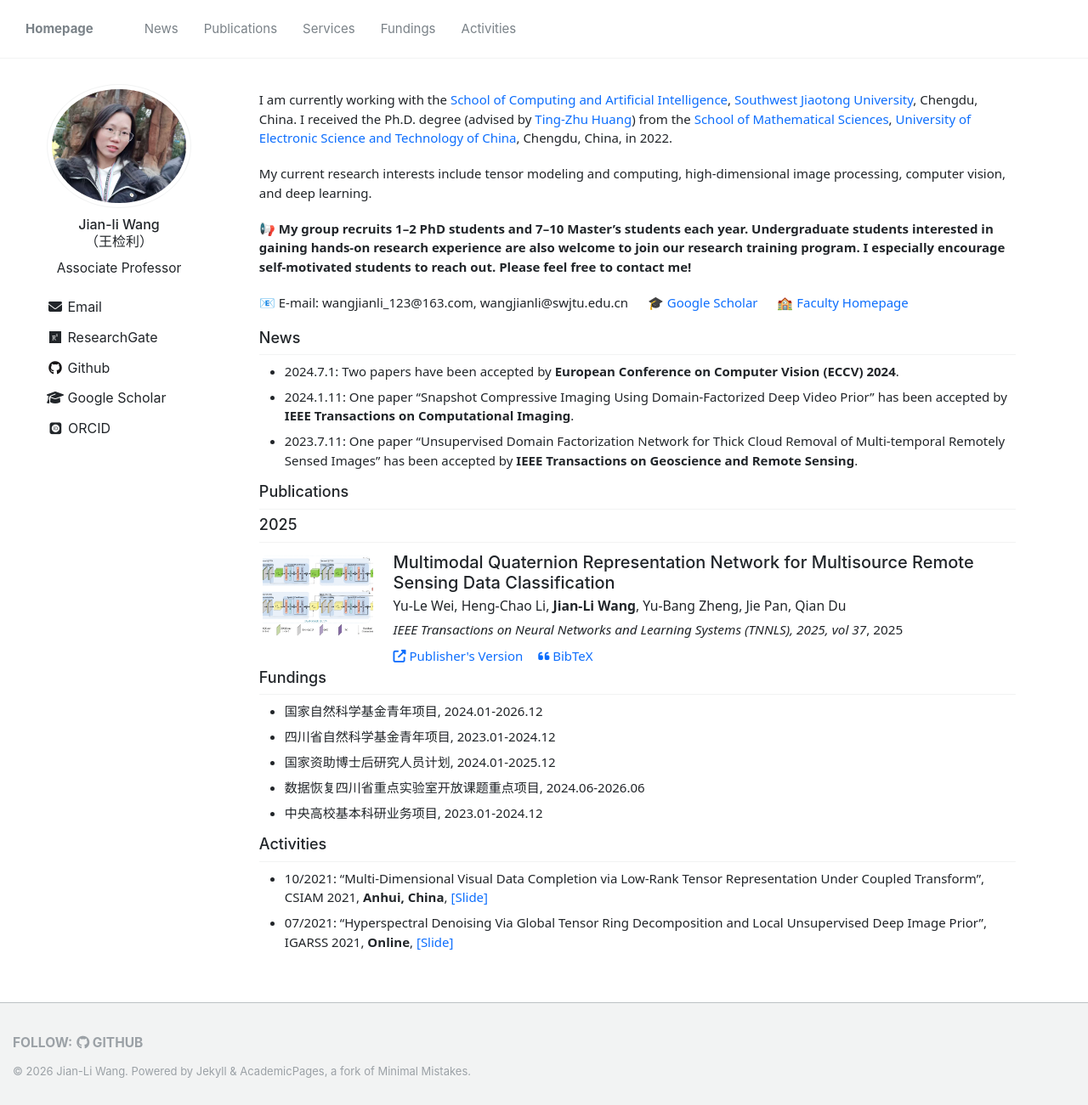
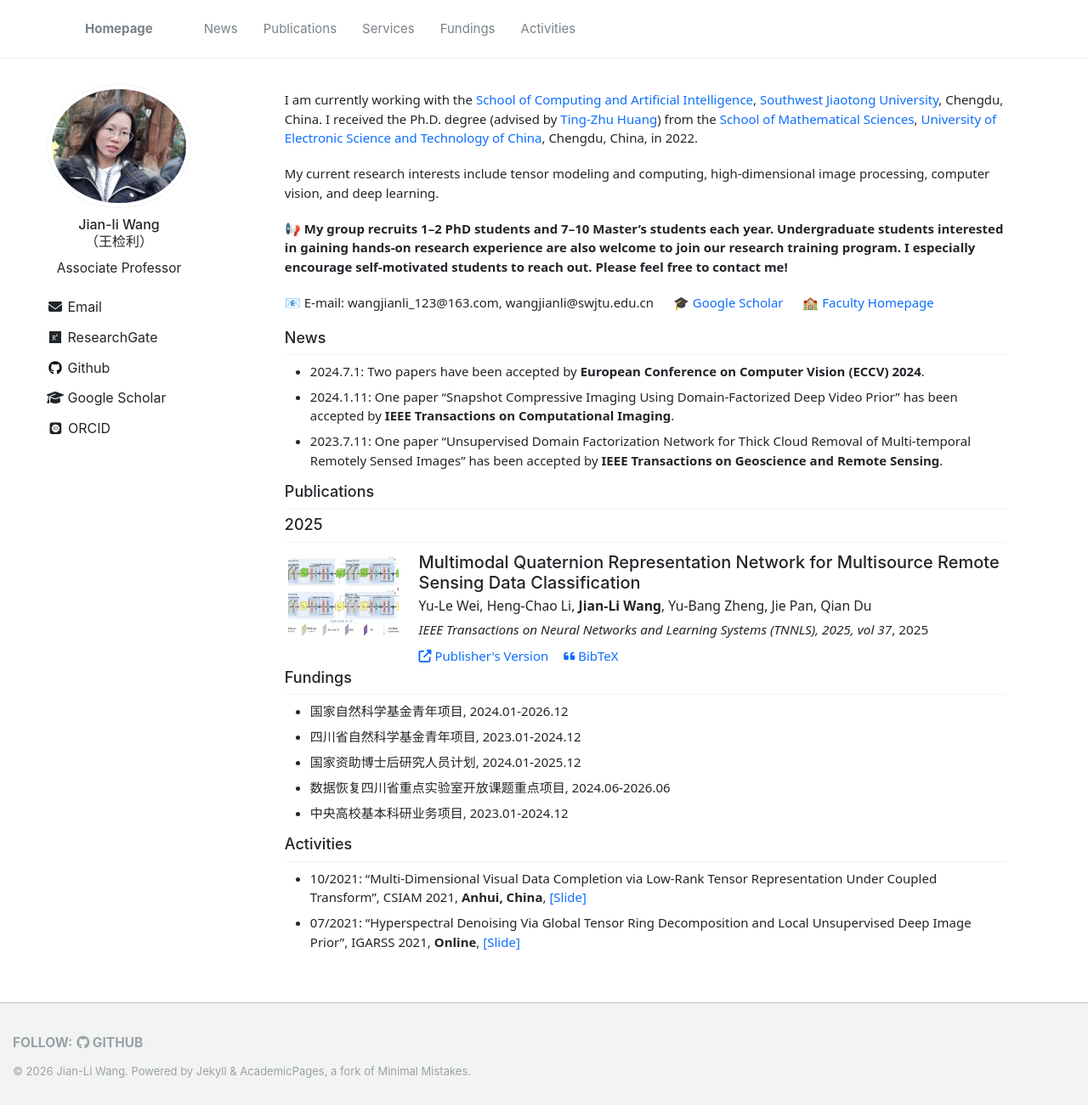
Before and after one commit to wangjianli123/wangjianli123.github.io, a Jekyll site: the page built from _pages/index.md, in a window 1280 px wide and 1301 px high. Shown: the whole window at 85% size. Built offline with Jekyll 4.4.1, drawn with Linux system fonts in a browser that asks for light colours; nearby versions of some CDN libraries; some web fonts are replaced; comment, search, counter and statistics services are not loaded.

Commit message:
Update main.scss

```diff
--- a/assets/css/main.scss
+++ b/assets/css/main.scss
@@ -149,9 +149,14 @@ html {
     font-size: 1.1rem;
 }
 
-.masthead__inner-wrap,
+/* 保持导航居中，但调整对齐 */
+.masthead__inner-wrap {
+  padding-left: 60px !important;
+}
+
+/* 正文区域保持你之前的宽度设置 */
 .page__inner-wrap {
   max-width: none !important;
-  padding-left: 30px !important;
-  padding-right: 30px !important;
+  padding-left: 60px !important;
+  padding-right: 40px !important;
 }
```
